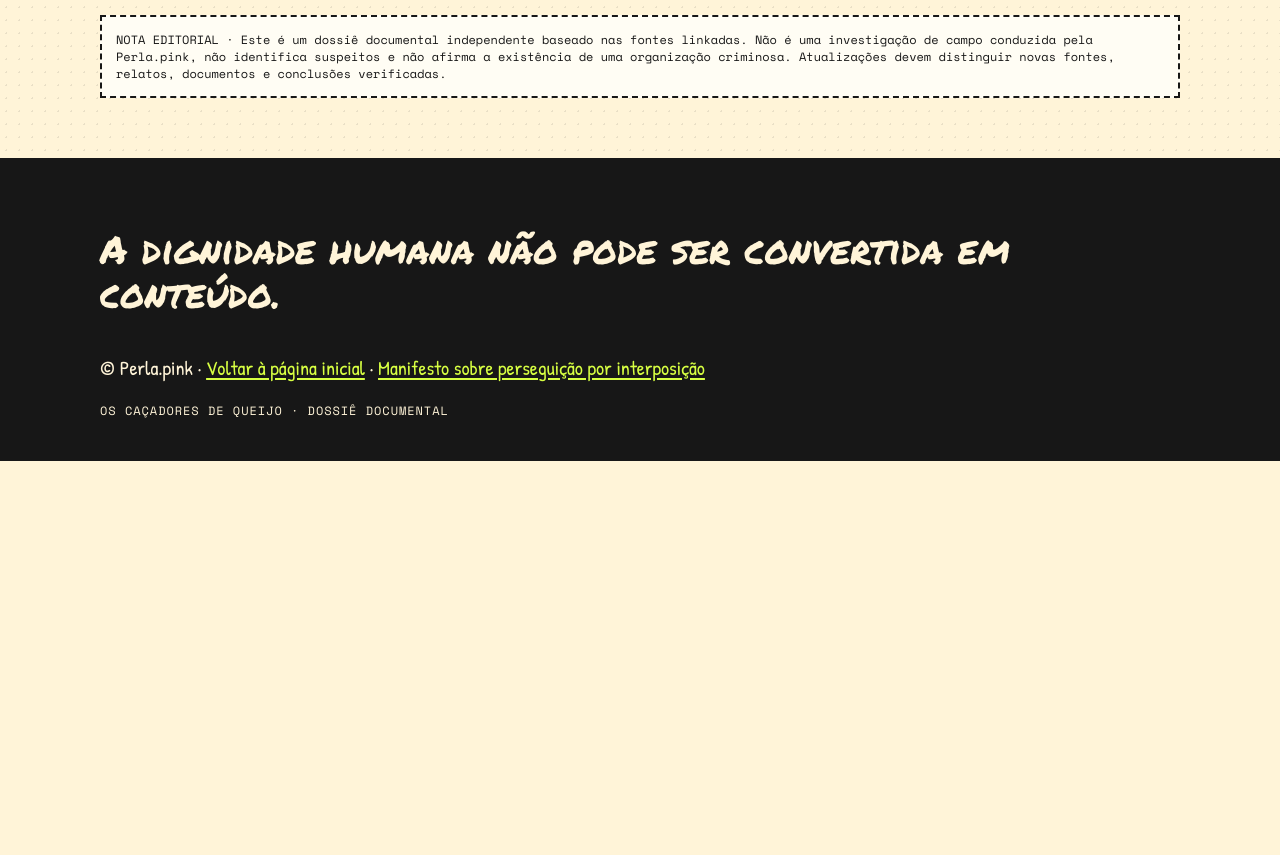
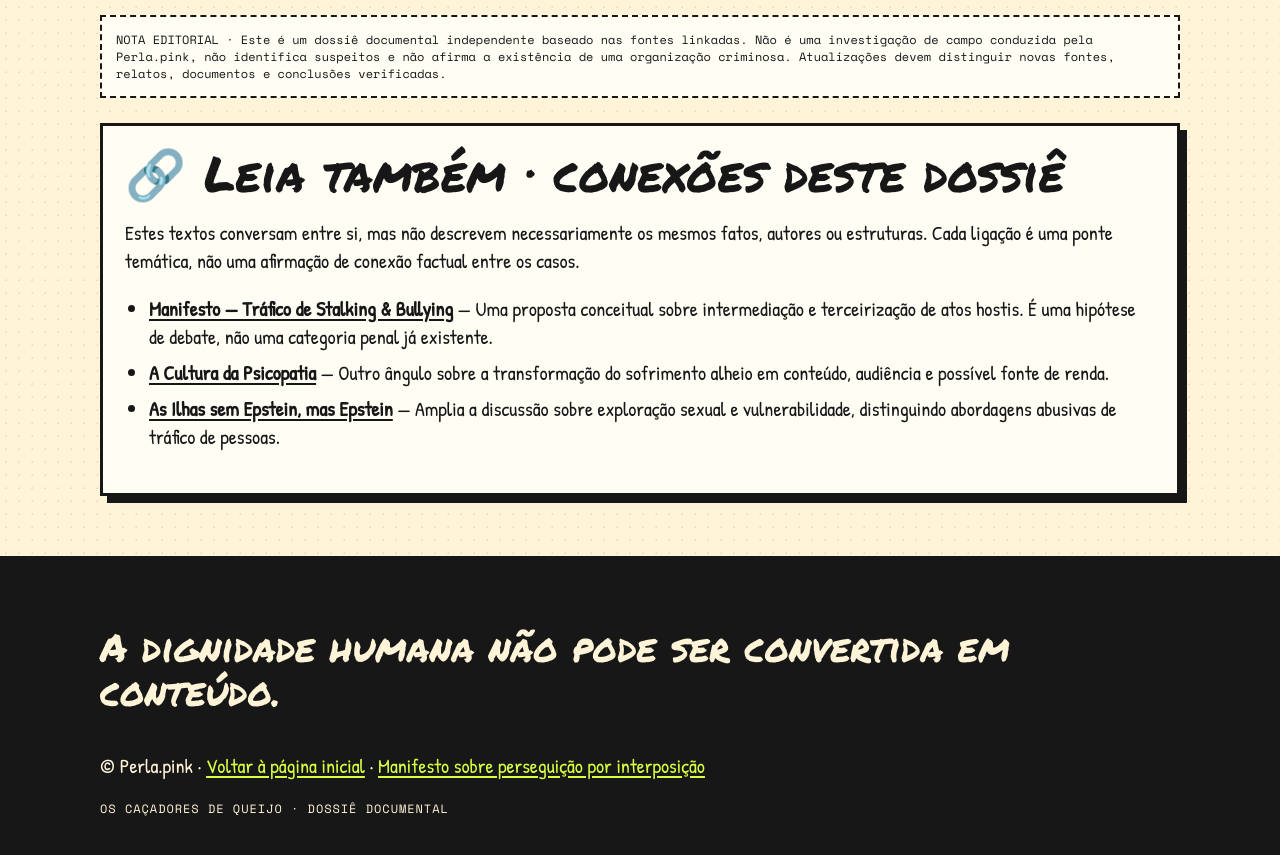
Before and after one commit to danimesq/Perla-pink.github.io, a plain HTML site: page cacadores-de-queijo.html in a window 1280 px wide. Shown: the part 5420-6275 px from the top of the page. Before the commit the page ends 5881 px from the top, so only its background shows below. Drawn offline with nearby package versions, Linux system fonts and the light colour scheme.

Commit message:
Add reciprocal cross-links between dossier articles

```diff
--- a/cacadores-de-queijo.html
+++ b/cacadores-de-queijo.html
@@ -117,6 +117,16 @@ footer{background:var(--ink);color:var(--paper);padding:30px 4vw;margin-top:60px
 </section>
 
 <p class="notice">NOTA EDITORIAL · Este é um dossiê documental independente baseado nas fontes linkadas. Não é uma investigação de campo conduzida pela Perla.pink, não identifica suspeitos e não afirma a existência de uma organização criminosa. Atualizações devem distinguir novas fontes, relatos, documentos e conclusões verificadas.</p>
+
+<section class="panel" id="crosslinks-dossie">
+<h2>🔗 Leia também · conexões deste dossiê</h2>
+<p>Estes textos conversam entre si, mas não descrevem necessariamente os mesmos fatos, autores ou estruturas. Cada ligação é uma ponte temática, não uma afirmação de conexão factual entre os casos.</p>
+<ul>
+<li><a href="./manifesto.html"><strong>Manifesto — Tráfico de Stalking & Bullying</strong></a> — Uma proposta conceitual sobre intermediação e terceirização de atos hostis. É uma hipótese de debate, não uma categoria penal já existente.</li>
+<li><a href="./cultura-da-psicopatia.html"><strong>A Cultura da Psicopatia</strong></a> — Outro ângulo sobre a transformação do sofrimento alheio em conteúdo, audiência e possível fonte de renda.</li>
+<li><a href="./ilhas-sem-epstein.html"><strong>As Ilhas sem Epstein, mas Epstein</strong></a> — Amplia a discussão sobre exploração sexual e vulnerabilidade, distinguindo abordagens abusivas de tráfico de pessoas.</li>
+</ul>
+</section>
 </main>
 <footer><div class="wrap"><p class="quote">A dignidade humana não pode ser convertida em conteúdo.</p><p>© Perla.pink · <a href="./">Voltar à página inicial</a> · <a href="./manifesto.html">Manifesto sobre perseguição por interposição</a></p><p class="mono">OS CAÇADORES DE QUEIJO · DOSSIÊ DOCUMENTAL</p></div></footer>
 </body>
```
